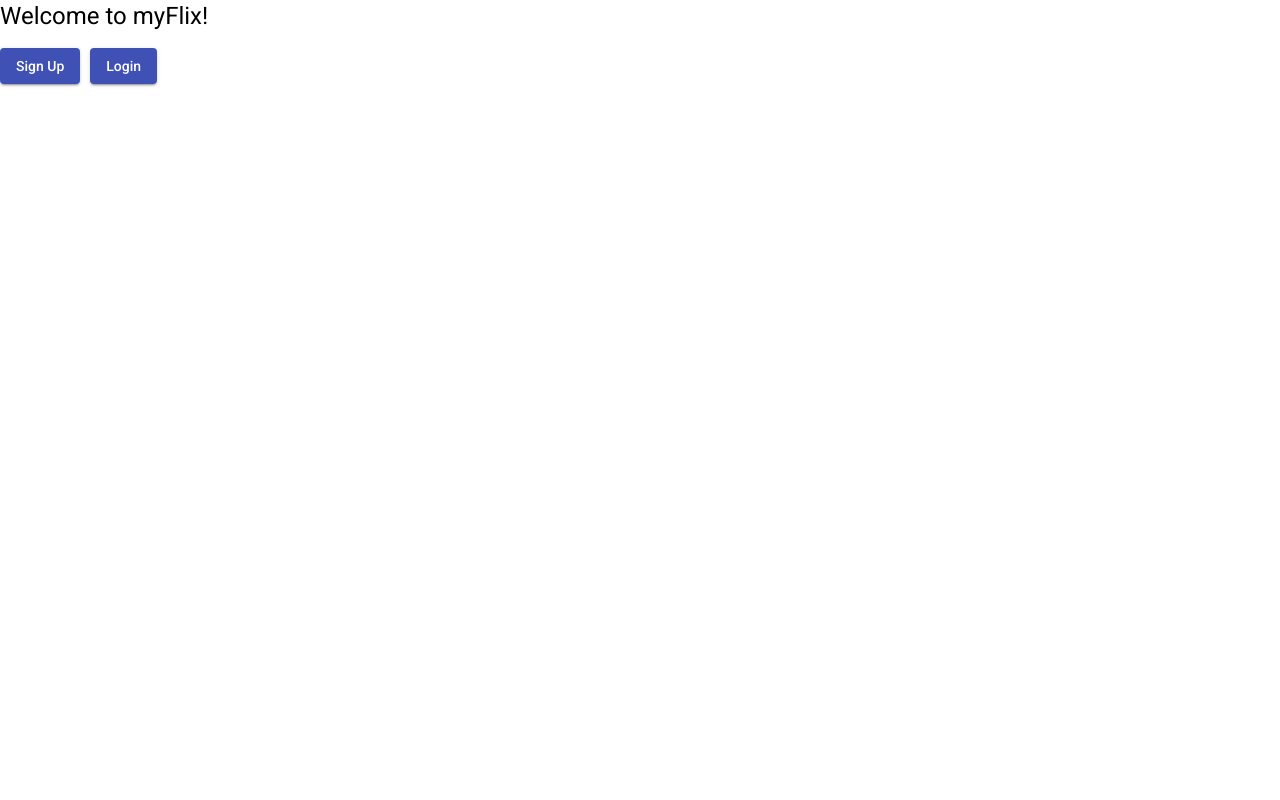
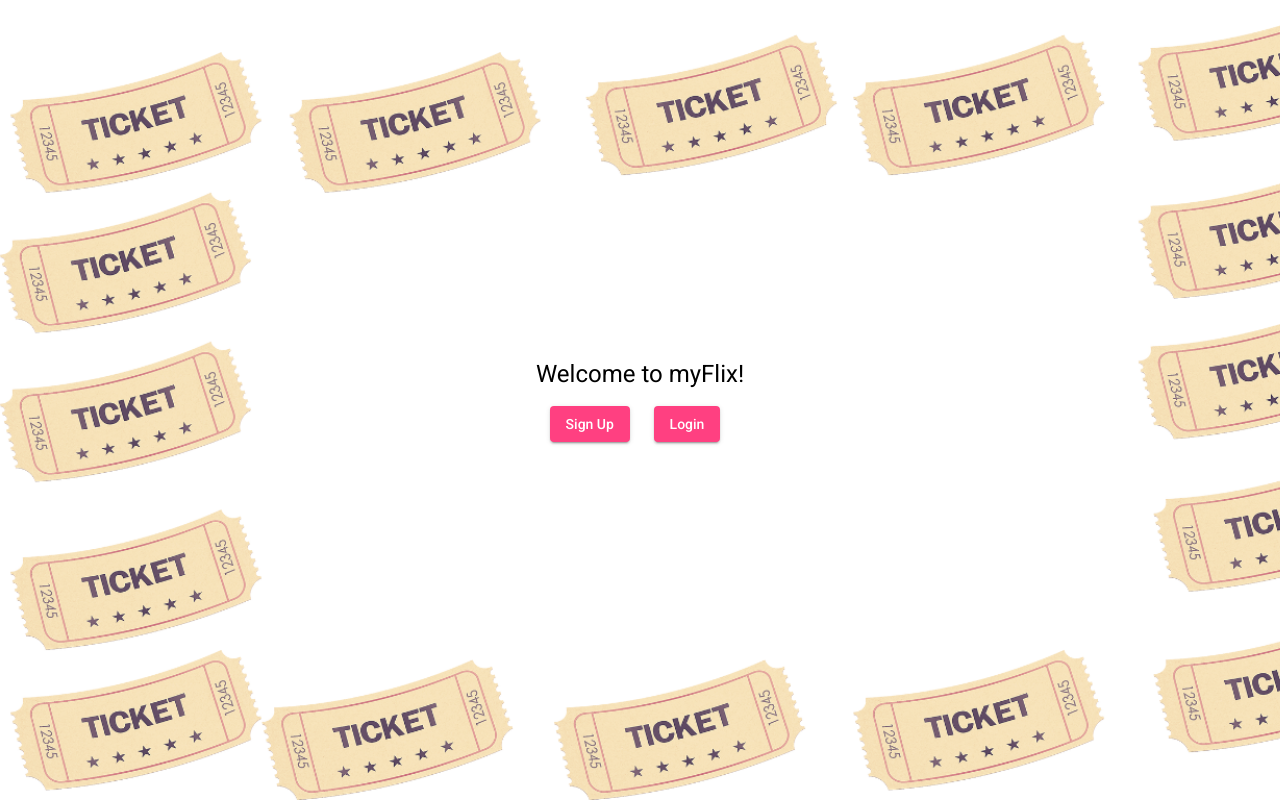
Before and after one commit to RHBusch/myFlix-Angular-Client, an Angular app: page /welcome in a window 1280 px wide. Built offline with nearby package versions, Linux system fonts and the light colour scheme.

Commit message:
Completed welcome screen styling

```diff
--- a/src/app/login-form/login-form.component.html
+++ b/src/app/login-form/login-form.component.html
@@ -15,7 +15,7 @@
         </form>
     </mat-card-content>
     <mat-card-actions>
-        <button mat-raised-button (click)="loginUser()" color="primary">
+        <button mat-raised-button (click)="loginUser()" color="accent">
             Log in!
         </button>
     </mat-card-actions>
--- a/src/app/user-registration-form/user-registration-form.component.html
+++ b/src/app/user-registration-form/user-registration-form.component.html
@@ -21,7 +21,7 @@
         </form>
     </mat-card-content>
     <mat-card-actions>
-        <button mat-raised-button (click)="registerUser()" color="primary">
+        <button mat-raised-button (click)="registerUser()" color="accent">
             Sign Up
         </button>
     </mat-card-actions>
--- a/src/app/welcome-page/welcome-page.component.html
+++ b/src/app/welcome-page/welcome-page.component.html
@@ -1,11 +1,19 @@
-<div class="main-page">
+<div class="welcome">
+    <div class="main-content">
+        <div class="wrapper">
+
             <h1>
                 Welcome to myFlix!
             </h1>
-    <button mat-raised-button (click)="openUserRegistrationDialog()" style="margin-right: 10px;" color="primary">
+            <div class="welcome-buttons">
+                <button mat-raised-button (click)="openUserRegistrationDialog()" style="margin-right: 10px;"
+                    color="accent">
                     Sign Up
                 </button>
-    <button mat-raised-button color="primary" (click)="openUserLoginDialog()" style="margin-right: 10px;">
+                <button mat-raised-button color="accent" (click)="openUserLoginDialog()" style="margin-right: 10px;">
                     Login
                 </button>
             </div>
+        </div>
+    </div>
+</div>
--- a/src/app/welcome-page/welcome-page.component.scss
+++ b/src/app/welcome-page/welcome-page.component.scss
@@ -0,0 +1,25 @@
+.main-content {
+    height: 100%;
+    width: 100%;
+    display: flex;
+    flex-direction: column;
+    justify-content: center;
+    align-items: center;
+}
+
+.welcome {
+    background-image: url("../../assets/welcomeBackground.png");
+    height: 100%;
+    -webkit-background-size: cover;
+    -moz-background-size: cover;
+    -o-background-size: cover;
+    background-size: cover;
+}
+
+
+
+.welcome-buttons {
+    width: 100%;
+    display: flex;
+    justify-content: space-evenly;
+}
```
Also changed, not shown: src/assets/background-test.png (added), src/assets/welcomeBackground.png (added). Lines whose indentation alone changed are shown as unchanged.
